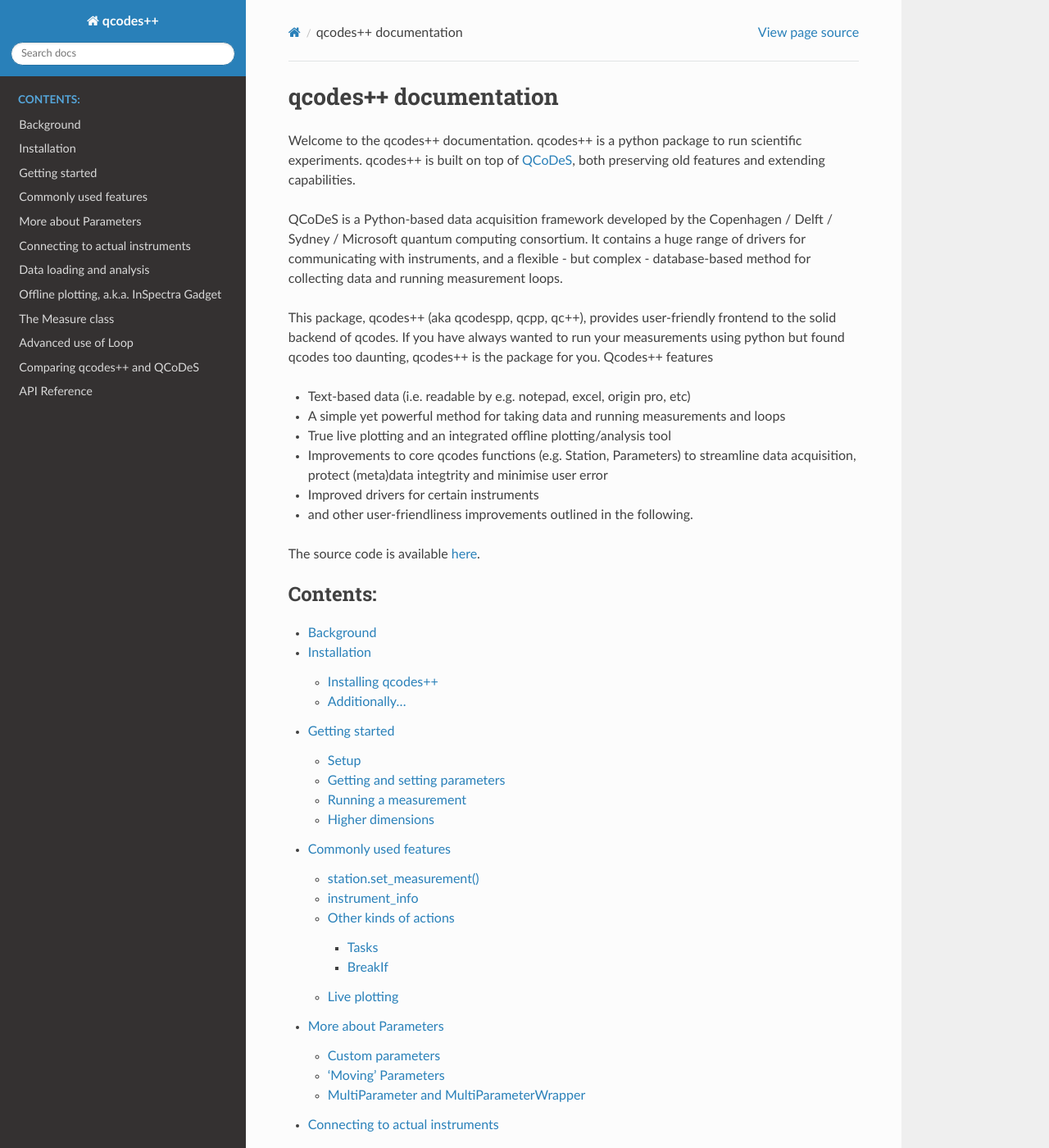
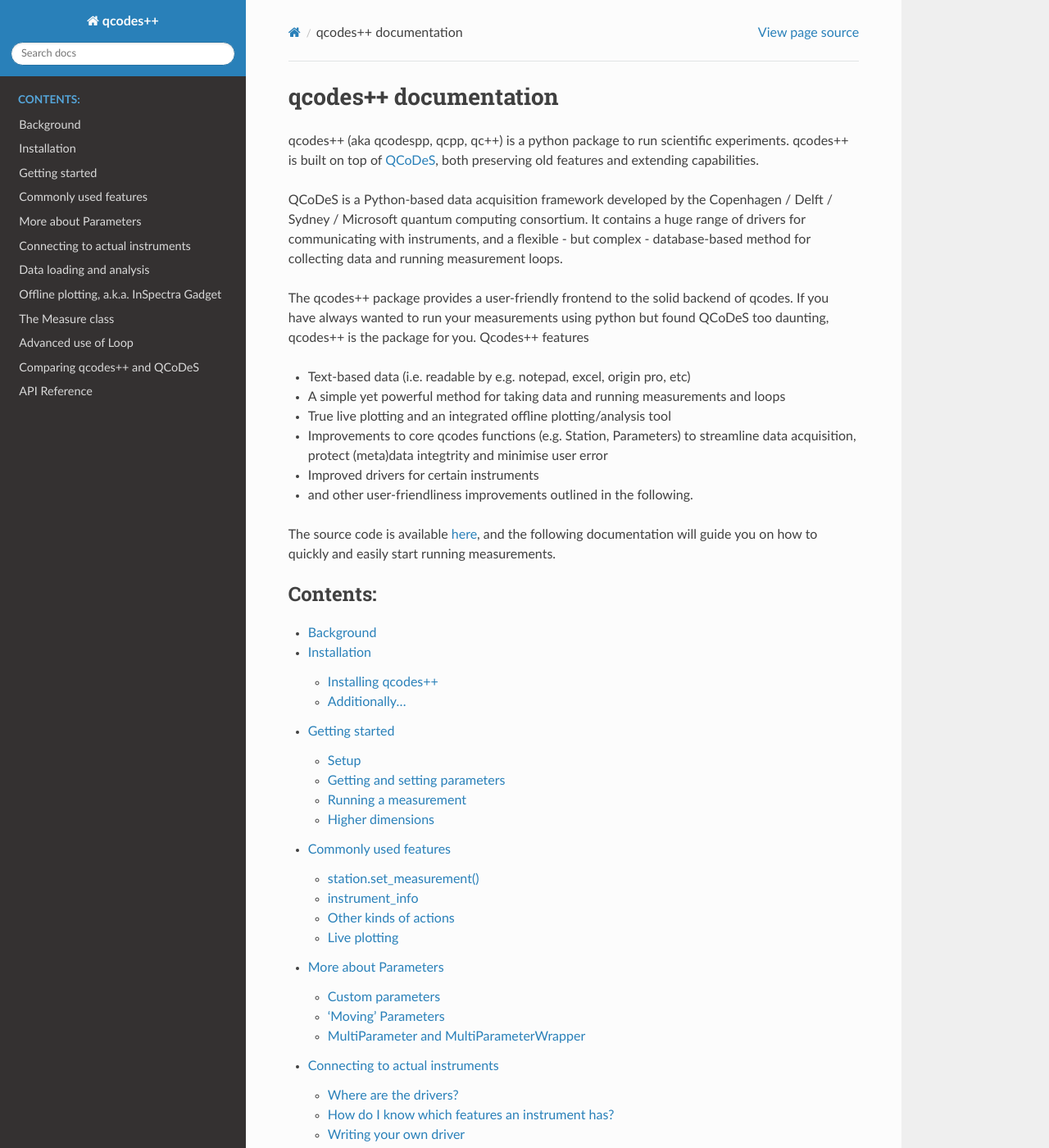
Before and after one commit to qcodespp/qcodespp.github.io, a Sphinx documentation site: the page built from docs/source/index.rst, in a window 1280 px wide and 1400 px high. Shown: the whole window at 82% size. Built offline with Sphinx 7.4.7 and the Read the Docs theme 3.1.0, drawn with Linux system fonts in a browser that asks for light colours; some of the changed text lies outside the part shown.

Commit message:
edit index

```diff
--- a/docs/source/index.rst
+++ b/docs/source/index.rst
@@ -1,7 +1,7 @@
 qcodes++ documentation
 ======================
 
-Welcome to the qcodes++ documentation. qcodes++ is a python package to run scientific experiments. qcodes++ is built on top of  `QCoDeS <https://qcodes.github.io/Qcodes/>`__, both preserving old features and extending capabilities.
+qcodes++ (aka qcodespp, qcpp, qc++) is a python package to run scientific experiments. qcodes++ is built on top of `QCoDeS <https://qcodes.github.io/Qcodes/>`__, both preserving old features and extending capabilities.
 
 QCoDeS is a Python-based data acquisition framework developed by the
 Copenhagen / Delft / Sydney / Microsoft quantum computing consortium.
@@ -9,9 +9,9 @@
 and a flexible - but complex - database-based method for collecting data
 and running measurement loops.
 
-This package, qcodes++ (aka qcodespp, qcpp, qc++), provides user-friendly
+The qcodes++ package provides a user-friendly
 frontend to the solid backend of qcodes. If you have always wanted to run
-your measurements using python but found qcodes too daunting, qcodes++ is
+your measurements using python but found QCoDeS too daunting, qcodes++ is
 the package for you. Qcodes++ features
 
 * Text-based data (i.e. readable by e.g. notepad, excel, origin pro, etc)
@@ -21,10 +21,10 @@
 * Improved drivers for certain instruments
 * and other user-friendliness improvements outlined in the following.
 
-The source code is available `here <https://github.com/qcodespp/qcodespp>`__.
+The source code is available `here <https://github.com/qcodespp/qcodespp>`__, and the following documentation will guide you on how to quickly and easily start running measurements.
 
 .. toctree::
-   :maxdepth: 3
+   :maxdepth: 2
    :caption: Contents:
 
    background
```
